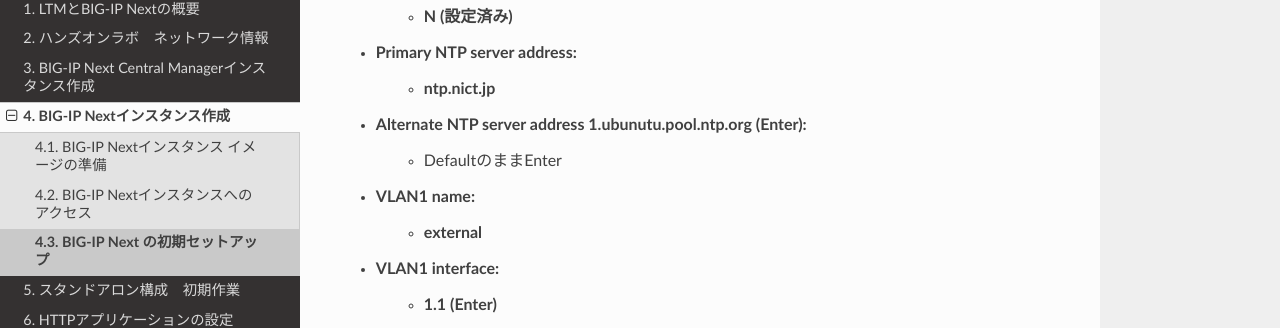
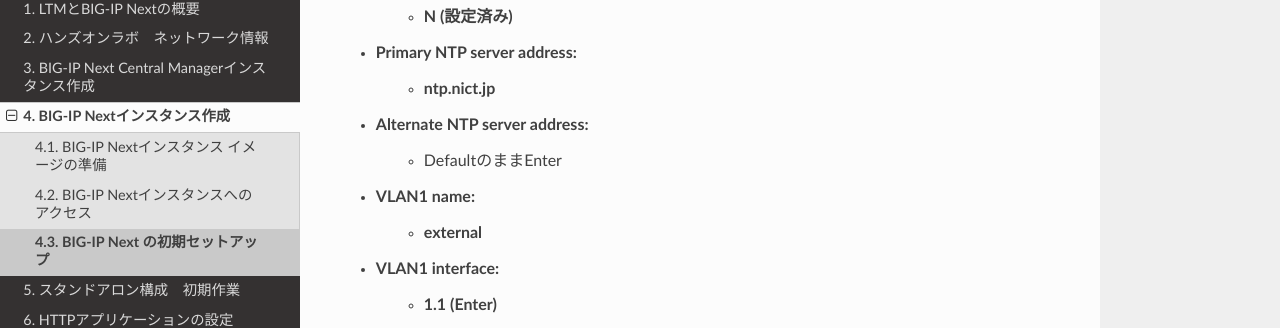
Before and after one commit to BeF5/f5j-easy-setup-next-ltm, a Sphinx documentation site: the page built from docs/content04/module03/module03.rst, in a window 1280 px wide and 1400 px high, scrolled down 906 px. Shown: the part 143-471 px from the top of the window. Built offline with Sphinx 7.4.7 and the Read the Docs theme 2.0.0, drawn with Linux system fonts in a browser that asks for light colours; some of the changed text lies outside the part shown.

Commit message:
Update module03.rst

```diff
--- a/docs/content04/module03/module03.rst
+++ b/docs/content04/module03/module03.rst
@@ -16,7 +16,7 @@ Instance1 初期設定コマンドの実行
    - **N (設定済み)**
 - Primary NTP server address:
    - **ntp.nict.jp**
-- Alternate NTP server address 1.ubunutu.pool.ntp.org (Enter):
+- Alternate NTP server address:
    - DefaultのままEnter
 - VLAN1 name:
    - **external**
@@ -59,7 +59,7 @@ Instance2 初期設定コマンドの実行
    - **N (設定済み)**
 - Primary NTP server address:
    - **ntp.nict.jp**
-- Alternate NTP server address 1.ubunutu.pool.ntp.org (Enter):
+- Alternate NTP server address:
    - DefaultのままEnter
 - VLAN1 name:
    - **external**
```
